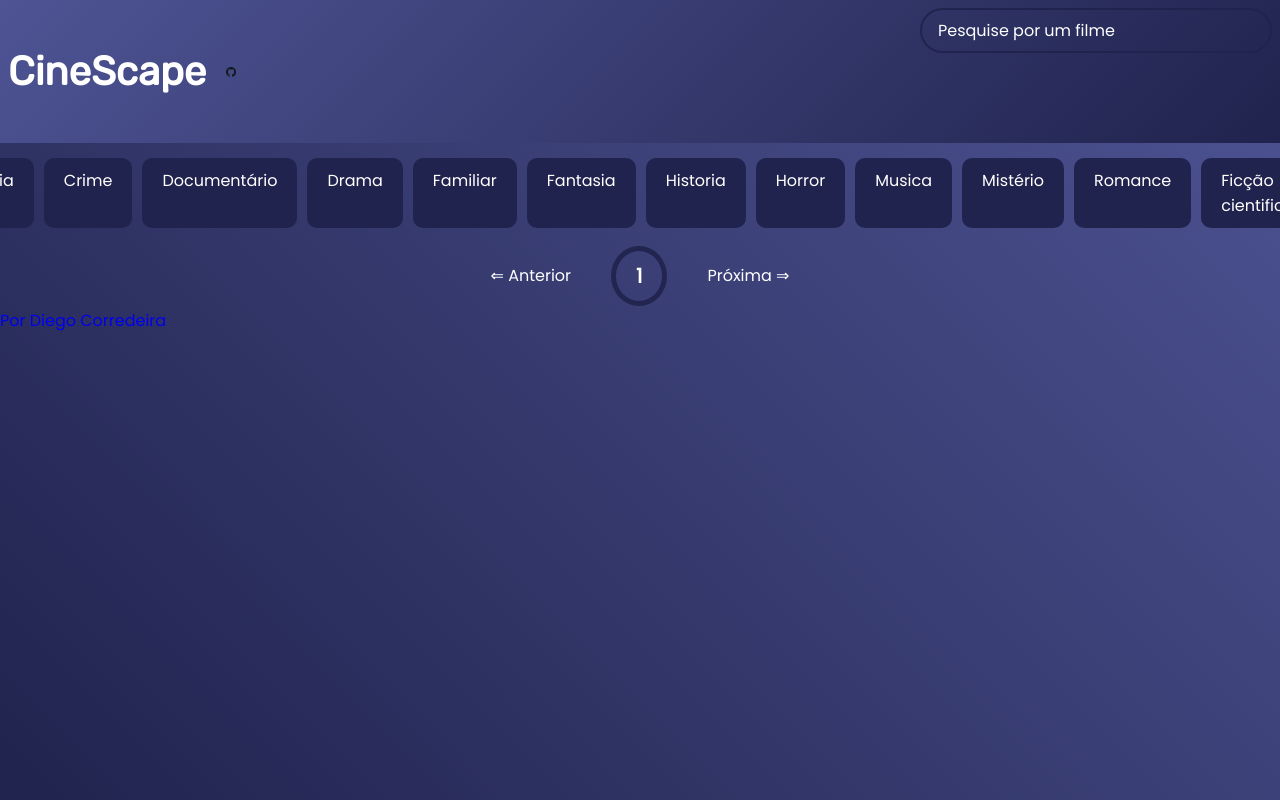
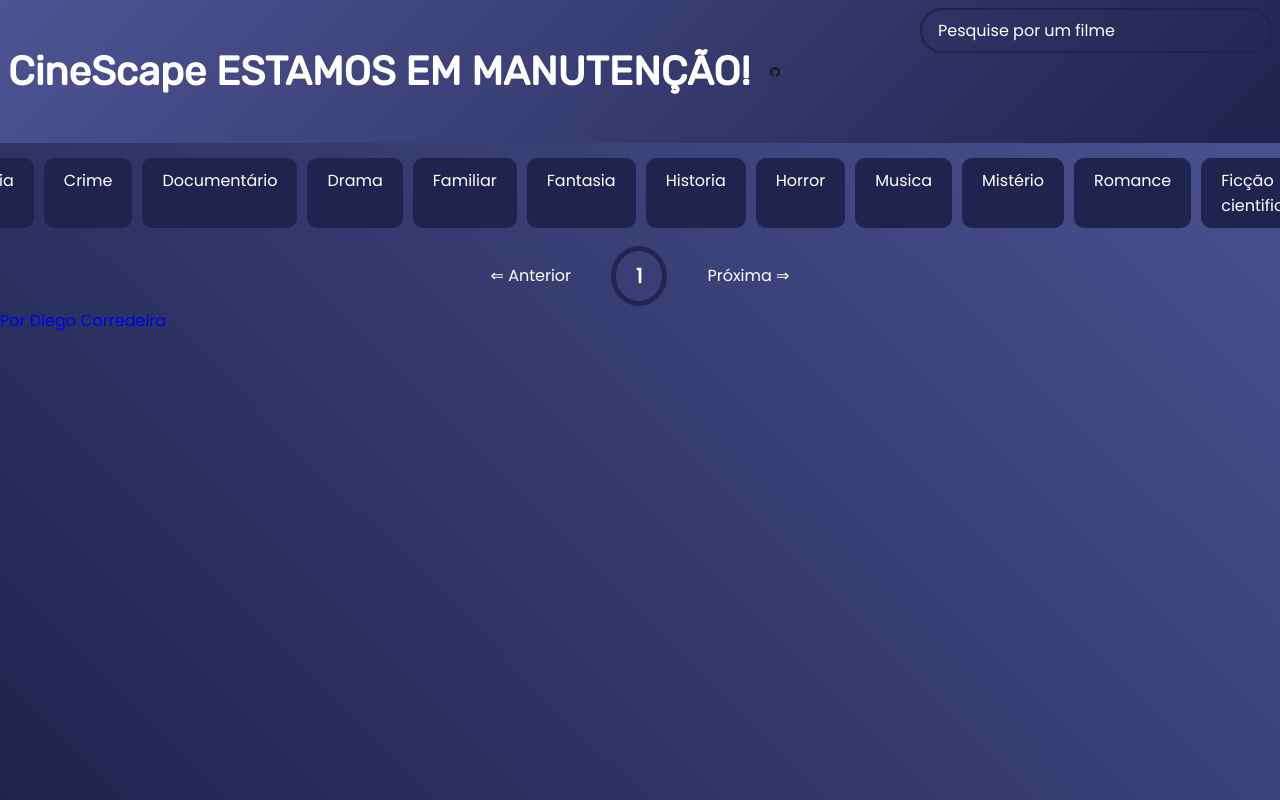
Before and after one commit to DiegoCorredeira/filmes_projeto, a website: page index.html in a window 1280 px wide. Shown: the top 800 px of the page. Drawn offline with Linux system fonts and the light colour scheme; no server answers.

Commit message:
Mensagem de manutenção.

```diff
--- a/index.html
+++ b/index.html
@@ -10,7 +10,7 @@
   <body>
     <header>
       <div class="logo">
-        <a href="index.html"><p class="mainlogo">CineScape</p></a>
+        <a href="index.html"><p class="mainlogo">CineScape ESTAMOS EM MANUTENÇÃO!</p></a>
         <a
           href="https://github.com/diegocorredeira"
           title="Github link"
```
